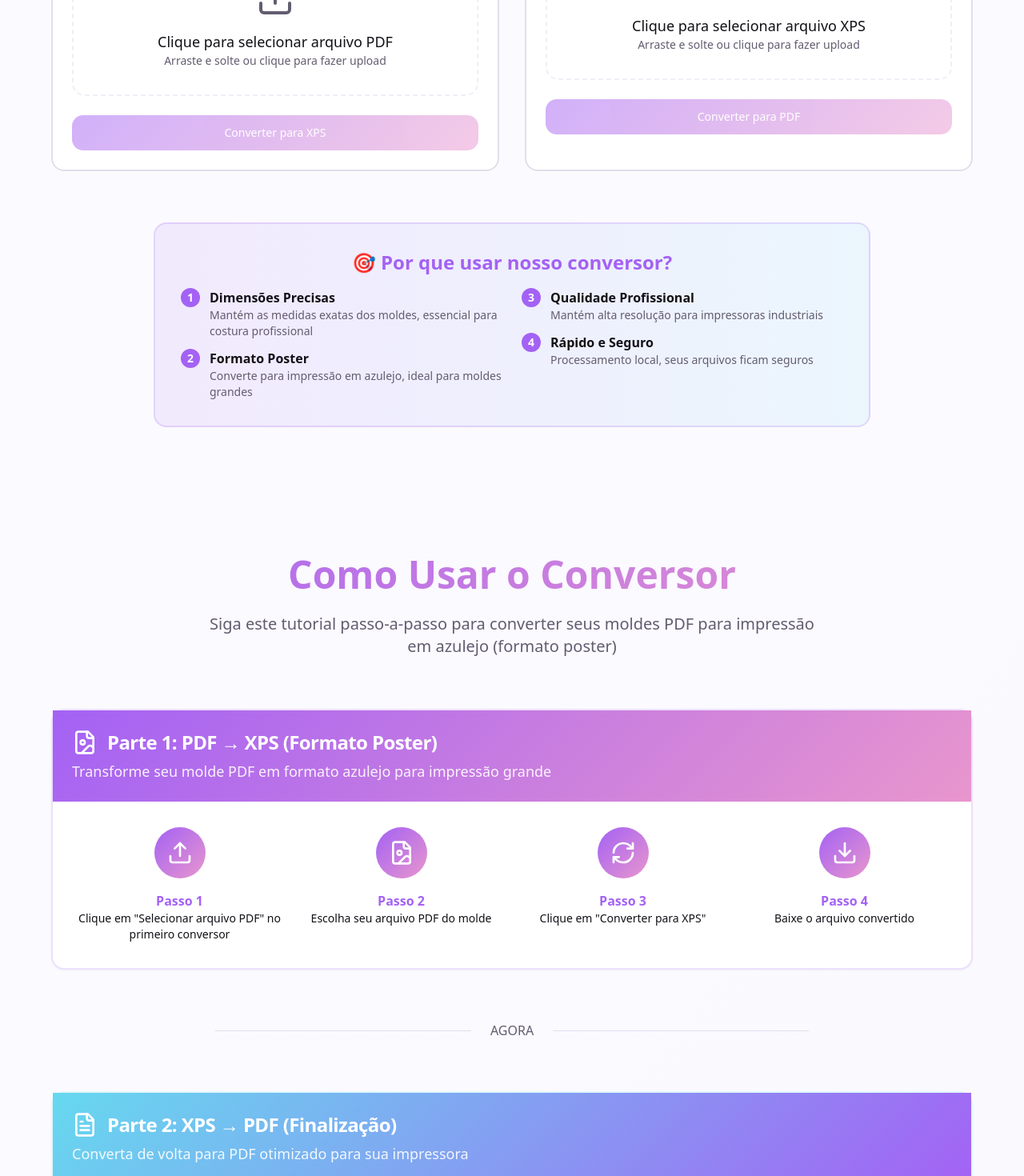
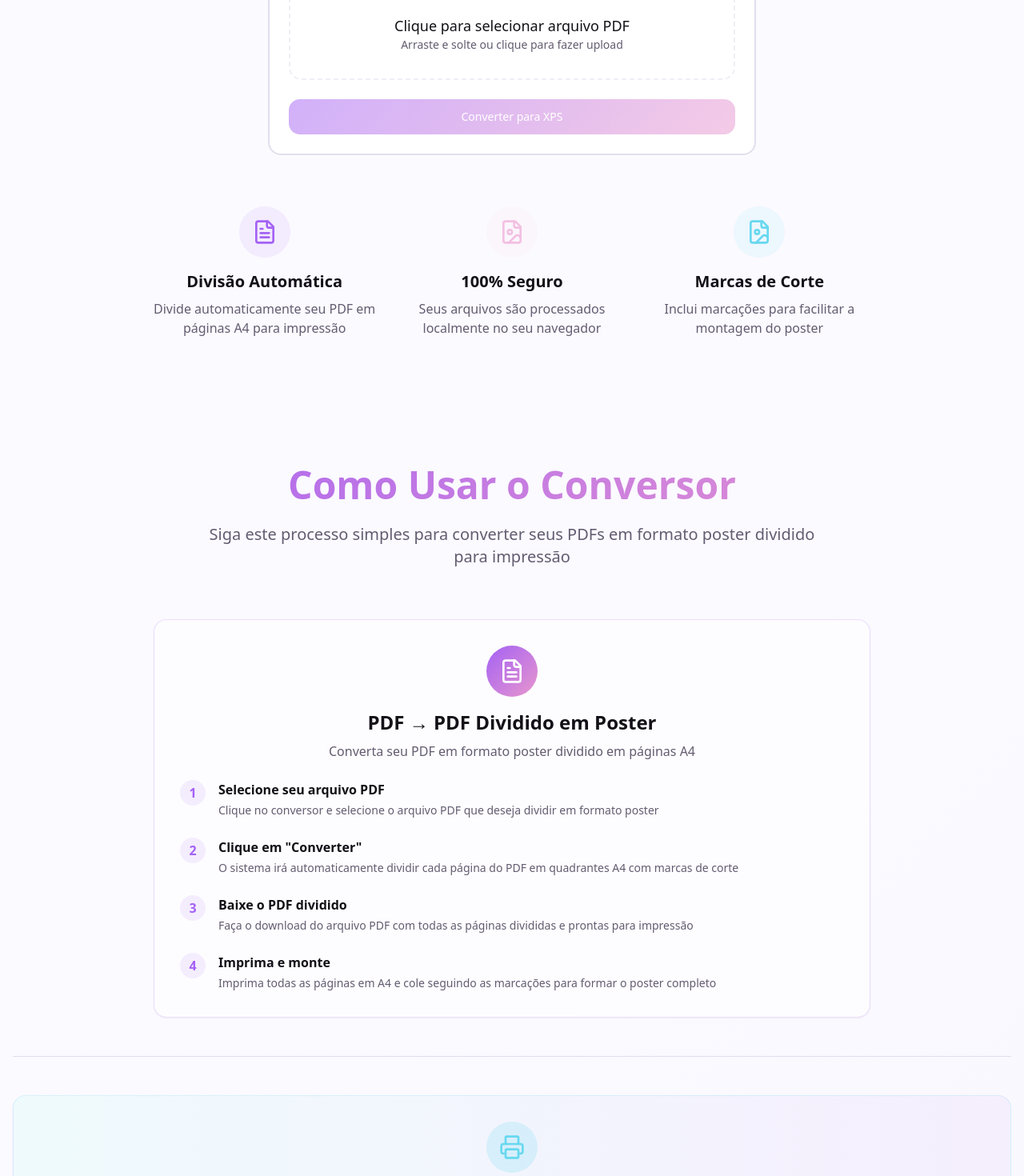
Before and after one commit to falldanila-arch/convertermoldesa4, a React (Vite) app: page / in a window 1280 px wide. Shown: the part 1280-2750 px from the top of the page at 80% size. Built offline with nearby package versions, Linux system fonts and the light colour scheme.

Commit message:
Fix: Correct PDF poster division
Remove XPS to PDF converter and update PDF to poster converter. Rename the converter and tutorial to reflect the new functionality: "PDF to Poster PDF for Patterns and Posters". Ensure the entire PDF is divided correctly.

```diff
--- a/src/components/FileConverter.tsx
+++ b/src/components/FileConverter.tsx
@@ -61,13 +61,9 @@ export const FileConverter = ({
       if (fromFormat === "PDF" && toFormat === "XPS") {
         convertedBlob = await PDFConverter.convertPdfToXpsFormat(file);
         setConvertedFileName(`${baseFileName}_poster.pdf`);
-        toast.success("PDF convertido para formato poster com sucesso!");
-      } else if (fromFormat === "XPS" && toFormat === "PDF") {
-        convertedBlob = await PDFConverter.convertXpsToPdf(file);
-        setConvertedFileName(`${baseFileName}_final.pdf`);
-        toast.success("Arquivo convertido para PDF final com sucesso!");
+        toast.success("PDF convertido para formato poster dividido com sucesso!");
       } else {
-        throw new Error("Conversão não suportada");
+        throw new Error("Formato de conversão não suportado");
       }
 
       setConvertedFile(convertedBlob);
--- a/src/components/TutorialSection.tsx
+++ b/src/components/TutorialSection.tsx
@@ -1,6 +1,6 @@
-import { Card, CardContent, CardDescription, CardHeader, CardTitle } from "@/components/ui/card";
+import { Card } from "@/components/ui/card";
 import { Separator } from "@/components/ui/separator";
-import { Upload, Download, RefreshCw, Printer, FileImage, FileText } from "lucide-react";
+import { Upload, FileText, Printer } from "lucide-react";
 
 export const TutorialSection = () => {
   return (
@@ -11,179 +11,132 @@ export const TutorialSection = () => {
             Como Usar o Conversor
           </h2>
           <p className="text-xl text-muted-foreground max-w-3xl mx-auto">
-            Siga este tutorial passo-a-passo para converter seus moldes PDF para impressão em azulejo (formato poster)
+            Siga este processo simples para converter seus PDFs em formato poster dividido para impressão
           </p>
         </div>
 
-        {/* Processo PDF para XPS */}
-        <div className="max-w-6xl mx-auto mb-16">
-          <Card className="shadow-elegant border-2 border-primary/20">
-            <CardHeader className="bg-gradient-primary text-white">
-              <CardTitle className="flex items-center gap-3 text-2xl">
-                <FileImage className="h-8 w-8" />
-                Parte 1: PDF → XPS (Formato Poster)
-              </CardTitle>
-              <CardDescription className="text-white/90 text-lg">
-                Transforme seu molde PDF em formato azulejo para impressão grande
-              </CardDescription>
-            </CardHeader>
-            <CardContent className="p-8">
-              <div className="grid grid-cols-1 md:grid-cols-2 lg:grid-cols-4 gap-6">
-                <div className="text-center space-y-4">
-                  <div className="w-16 h-16 bg-gradient-primary rounded-full flex items-center justify-center mx-auto">
-                    <Upload className="h-8 w-8 text-white" />
+        <div className="max-w-4xl mx-auto">
+          {/* Processo Único - PDF para Poster */}
+          <Card className="p-8 bg-card/50 backdrop-blur-sm border-primary/20">
+            <div className="text-center mb-6">
+              <div className="w-16 h-16 bg-gradient-primary rounded-full flex items-center justify-center mx-auto mb-4">
+                <FileText className="w-8 h-8 text-white" />
+              </div>
+              <h3 className="text-2xl font-bold text-foreground mb-2">
+                PDF → PDF Dividido em Poster
+              </h3>
+              <p className="text-muted-foreground">
+                Converta seu PDF em formato poster dividido em páginas A4
+              </p>
+            </div>
+
+            <div className="space-y-6">
+              <div className="flex items-start gap-4">
+                <div className="w-8 h-8 bg-primary/10 rounded-full flex items-center justify-center flex-shrink-0">
+                  <span className="text-primary font-semibold">1</span>
                 </div>
                 <div>
-                    <h4 className="font-bold text-primary">Passo 1</h4>
-                    <p className="text-sm">Clique em "Selecionar arquivo PDF" no primeiro conversor</p>
+                  <h4 className="font-semibold text-foreground mb-1">Selecione seu arquivo PDF</h4>
+                  <p className="text-sm text-muted-foreground">
+                    Clique no conversor e selecione o arquivo PDF que deseja dividir em formato poster
+                  </p>
                 </div>
               </div>
 
-                <div className="text-center space-y-4">
-                  <div className="w-16 h-16 bg-gradient-primary rounded-full flex items-center justify-center mx-auto">
-                    <FileImage className="h-8 w-8 text-white" />
+              <div className="flex items-start gap-4">
+                <div className="w-8 h-8 bg-primary/10 rounded-full flex items-center justify-center flex-shrink-0">
+                  <span className="text-primary font-semibold">2</span>
                 </div>
                 <div>
-                    <h4 className="font-bold text-primary">Passo 2</h4>
-                    <p className="text-sm">Escolha seu arquivo PDF do molde</p>
+                  <h4 className="font-semibold text-foreground mb-1">Clique em "Converter"</h4>
+                  <p className="text-sm text-muted-foreground">
+                    O sistema irá automaticamente dividir cada página do PDF em quadrantes A4 com marcas de corte
+                  </p>
                 </div>
               </div>
 
-                <div className="text-center space-y-4">
-                  <div className="w-16 h-16 bg-gradient-primary rounded-full flex items-center justify-center mx-auto">
-                    <RefreshCw className="h-8 w-8 text-white" />
+              <div className="flex items-start gap-4">
+                <div className="w-8 h-8 bg-primary/10 rounded-full flex items-center justify-center flex-shrink-0">
+                  <span className="text-primary font-semibold">3</span>
                 </div>
                 <div>
-                    <h4 className="font-bold text-primary">Passo 3</h4>
-                    <p className="text-sm">Clique em "Converter para XPS"</p>
+                  <h4 className="font-semibold text-foreground mb-1">Baixe o PDF dividido</h4>
+                  <p className="text-sm text-muted-foreground">
+                    Faça o download do arquivo PDF com todas as páginas divididas e prontas para impressão
+                  </p>
                 </div>
               </div>
 
-                <div className="text-center space-y-4">
-                  <div className="w-16 h-16 bg-gradient-primary rounded-full flex items-center justify-center mx-auto">
-                    <Download className="h-8 w-8 text-white" />
+              <div className="flex items-start gap-4">
+                <div className="w-8 h-8 bg-primary/10 rounded-full flex items-center justify-center flex-shrink-0">
+                  <span className="text-primary font-semibold">4</span>
                 </div>
                 <div>
-                    <h4 className="font-bold text-primary">Passo 4</h4>
-                    <p className="text-sm">Baixe o arquivo convertido</p>
+                  <h4 className="font-semibold text-foreground mb-1">Imprima e monte</h4>
+                  <p className="text-sm text-muted-foreground">
+                    Imprima todas as páginas em A4 e cole seguindo as marcações para formar o poster completo
+                  </p>
                 </div>
               </div>
             </div>
-            </CardContent>
           </Card>
         </div>
 
-        {/* Separator */}
-        <div className="flex items-center justify-center mb-16">
-          <Separator className="flex-1 max-w-xs" />
-          <span className="mx-6 text-muted-foreground font-medium">AGORA</span>
-          <Separator className="flex-1 max-w-xs" />
+        <Separator className="my-12" />
+
+        {/* Dicas Importantes */}
+        <Card className="p-8 bg-gradient-to-r from-accent/10 to-primary/10 border-accent/20">
+          <div className="text-center mb-6">
+            <div className="w-16 h-16 bg-accent/20 rounded-full flex items-center justify-center mx-auto mb-4">
+              <Printer className="w-8 h-8 text-accent" />
+            </div>
+            <h3 className="text-2xl font-bold text-foreground mb-2">
+              Dicas para Impressão em Formato Poster
+            </h3>
           </div>
 
-        {/* Processo XPS para PDF */}
-        <div className="max-w-6xl mx-auto mb-16">
-          <Card className="shadow-elegant border-2 border-accent/20">
-            <CardHeader className="bg-gradient-secondary text-white">
-              <CardTitle className="flex items-center gap-3 text-2xl">
-                <FileText className="h-8 w-8" />
-                Parte 2: XPS → PDF (Finalização)
-              </CardTitle>
-              <CardDescription className="text-white/90 text-lg">
-                Converta de volta para PDF otimizado para sua impressora
-              </CardDescription>
-            </CardHeader>
-            <CardContent className="p-8">
-              <div className="grid grid-cols-1 md:grid-cols-2 lg:grid-cols-4 gap-6">
-                <div className="text-center space-y-4">
-                  <div className="w-16 h-16 bg-gradient-secondary rounded-full flex items-center justify-center mx-auto">
-                    <Upload className="h-8 w-8 text-white" />
-                  </div>
+          <div className="grid md:grid-cols-2 gap-6 max-w-4xl mx-auto">
+            <div className="flex items-start gap-3">
+              <Upload className="w-5 h-5 text-accent flex-shrink-0 mt-1" />
               <div>
-                    <h4 className="font-bold text-accent">Passo 1</h4>
-                    <p className="text-sm">Use o arquivo XPS baixado na etapa anterior</p>
+                <h4 className="font-semibold text-foreground mb-1">Configuração da Impressora</h4>
+                <p className="text-sm text-muted-foreground">
+                  Configure sua impressora para imprimir em tamanho real (100%) sem ajuste automático
+                </p>
               </div>
             </div>
 
-                <div className="text-center space-y-4">
-                  <div className="w-16 h-16 bg-gradient-secondary rounded-full flex items-center justify-center mx-auto">
-                    <FileText className="h-8 w-8 text-white" />
-                  </div>
+            <div className="flex items-start gap-3">
+              <Upload className="w-5 h-5 text-accent flex-shrink-0 mt-1" />
               <div>
-                    <h4 className="font-bold text-accent">Passo 2</h4>
-                    <p className="text-sm">Faça upload no segundo conversor (XPS → PDF)</p>
+                <h4 className="font-semibold text-foreground mb-1">Marcações de Orientação</h4>
+                <p className="text-sm text-muted-foreground">
+                  Cada página tem informações sobre qual página original e posição na montagem
+                </p>
               </div>
             </div>
 
-                <div className="text-center space-y-4">
-                  <div className="w-16 h-16 bg-gradient-secondary rounded-full flex items-center justify-center mx-auto">
-                    <RefreshCw className="h-8 w-8 text-white" />
-                  </div>
+            <div className="flex items-start gap-3">
+              <Upload className="w-5 h-5 text-accent flex-shrink-0 mt-1" />
               <div>
-                    <h4 className="font-bold text-accent">Passo 3</h4>
-                    <p className="text-sm">Clique em "Converter para PDF"</p>
+                <h4 className="font-semibold text-foreground mb-1">Montagem Sequencial</h4>
+                <p className="text-sm text-muted-foreground">
+                  Monte seguindo as marcações "Linha X, Coluna Y" para formar o poster completo
+                </p>
               </div>
             </div>
 
-                <div className="text-center space-y-4">
-                  <div className="w-16 h-16 bg-gradient-secondary rounded-full flex items-center justify-center mx-auto">
-                    <Printer className="h-8 w-8 text-white" />
-                  </div>
+            <div className="flex items-start gap-3">
+              <Upload className="w-5 h-5 text-accent flex-shrink-0 mt-1" />
               <div>
-                    <h4 className="font-bold text-accent">Passo 4</h4>
-                    <p className="text-sm">Baixe e imprima seu molde!</p>
+                <h4 className="font-semibold text-foreground mb-1">Marcas de Corte</h4>
+                <p className="text-sm text-muted-foreground">
+                  Use as marcas de corte nas bordas para alinhamento perfeito na montagem
+                </p>
               </div>
             </div>
           </div>
-            </CardContent>
         </Card>
-        </div>
-
-        {/* Dicas importantes */}
-        <div className="max-w-4xl mx-auto">
-          <Card className="bg-gradient-to-r from-primary/5 to-accent/5 border-2 border-primary/20">
-            <CardHeader>
-              <CardTitle className="text-2xl text-center text-primary">
-                💡 Dicas Importantes
-              </CardTitle>
-            </CardHeader>
-            <CardContent>
-              <div className="grid grid-cols-1 md:grid-cols-2 gap-6">
-                <div className="space-y-4">
-                  <div className="flex items-start gap-3">
-                    <span className="flex-shrink-0 w-6 h-6 bg-primary text-white rounded-full flex items-center justify-center text-sm font-bold">!</span>
-                    <div>
-                      <p className="font-semibold text-primary">Formato Azulejo</p>
-                      <p className="text-sm text-muted-foreground">O XPS divide cada página em 4 partes para impressão em folhas A4</p>
-                    </div>
-                  </div>
-                  <div className="flex items-start gap-3">
-                    <span className="flex-shrink-0 w-6 h-6 bg-primary text-white rounded-full flex items-center justify-center text-sm font-bold">✓</span>
-                    <div>
-                      <p className="font-semibold text-primary">Qualidade</p>
-                      <p className="text-sm text-muted-foreground">Mantém resolução alta para impressão profissional</p>
-                    </div>
-                  </div>
-                </div>
-                <div className="space-y-4">
-                  <div className="flex items-start gap-3">
-                    <span className="flex-shrink-0 w-6 h-6 bg-primary text-white rounded-full flex items-center justify-center text-sm font-bold">📏</span>
-                    <div>
-                      <p className="font-semibold text-primary">Medidas Exatas</p>
-                      <p className="text-sm text-muted-foreground">Cole as partes com precisão para manter dimensões</p>
-                    </div>
-                  </div>
-                  <div className="flex items-start gap-3">
-                    <span className="flex-shrink-0 w-6 h-6 bg-primary text-white rounded-full flex items-center justify-center text-sm font-bold">🖨️</span>
-                    <div>
-                      <p className="font-semibold text-primary">Impressão</p>
-                      <p className="text-sm text-muted-foreground">Configure sua impressora para 100% sem ajuste de escala</p>
-                    </div>
-                  </div>
-                </div>
-              </div>
-            </CardContent>
-          </Card>
-        </div>
       </div>
     </section>
   );
--- a/src/pages/Index.tsx
+++ b/src/pages/Index.tsx
@@ -15,72 +15,53 @@ const Index = () => {
         <div className="container mx-auto px-4">
           <div className="text-center mb-16">
             <h2 className="text-4xl md:text-5xl font-bold mb-6 bg-gradient-primary bg-clip-text text-transparent">
-              Conversores Profissionais
+              Conversor Profissional
             </h2>
-            <p className="text-xl text-muted-foreground max-w-3xl mx-auto">
-              Converta seus arquivos entre PDF e XPS com qualidade profissional.
-              Ideal para moldes de costura que precisam manter dimensões exatas na impressão.
+            <p className="text-lg text-muted-foreground mb-8">
+              Transforme seus arquivos PDF em formato poster dividido em páginas A4 para impressão.
+              Perfeito para moldes de costura, pôsteres e projetos de sublimação em grande formato.
             </p>
           </div>
 
-          <div className="grid grid-cols-1 lg:grid-cols-2 gap-8 max-w-6xl mx-auto">
+          <div className="flex justify-center max-w-4xl mx-auto">
             <FileConverter
-              title="PDF para XPS (Poster)"
-              description="Converta PDFs para XPS em formato poster, ideal para impressão em grandes dimensões"
+              title="PDF para PDF Dividido em Poster"
+              description="Converta seu PDF em formato poster dividido em páginas A4 para moldes e posteres"
               fromFormat="PDF"
               toFormat="XPS"
-              icon={<FileImage className="h-6 w-6" />}
+              icon={<FileText className="h-6 w-6" />}
               gradientClass="bg-gradient-primary"
-            />
-
-            <FileConverter
-              title="XPS para PDF"
-              description="Converta arquivos XPS de volta para PDF quando necessário"
-              fromFormat="XPS"
-              toFormat="PDF"
-              icon={<FileText className="h-6 w-6" />}
-              gradientClass="bg-gradient-secondary"
             />
           </div>
 
           <div className="mt-16 max-w-4xl mx-auto">
-            <div className="bg-gradient-to-r from-primary/10 to-accent/10 rounded-2xl p-8 border-2 border-primary/20">
-              <h3 className="text-2xl font-bold mb-4 text-center text-primary">
-                🎯 Por que usar nosso conversor?
-              </h3>
-              <div className="grid grid-cols-1 md:grid-cols-2 gap-6">
-                <div className="space-y-3">
-                  <div className="flex items-start gap-3">
-                    <span className="flex-shrink-0 w-6 h-6 bg-primary text-white rounded-full flex items-center justify-center text-sm font-bold">1</span>
-                    <div>
-                      <p className="font-semibold">Dimensões Precisas</p>
-                      <p className="text-sm text-muted-foreground">Mantém as medidas exatas dos moldes, essencial para costura profissional</p>
-                    </div>
-                  </div>
-                  <div className="flex items-start gap-3">
-                    <span className="flex-shrink-0 w-6 h-6 bg-primary text-white rounded-full flex items-center justify-center text-sm font-bold">2</span>
-                    <div>
-                      <p className="font-semibold">Formato Poster</p>
-                      <p className="text-sm text-muted-foreground">Converte para impressão em azulejo, ideal para moldes grandes</p>
-                    </div>
-                  </div>
+            <div className="grid md:grid-cols-3 gap-8 max-w-4xl mx-auto">
+              <div className="text-center">
+                <div className="w-16 h-16 bg-primary/10 rounded-full flex items-center justify-center mx-auto mb-4">
+                  <FileText className="w-8 h-8 text-primary" />
                 </div>
-                <div className="space-y-3">
-                  <div className="flex items-start gap-3">
-                    <span className="flex-shrink-0 w-6 h-6 bg-primary text-white rounded-full flex items-center justify-center text-sm font-bold">3</span>
-                    <div>
-                      <p className="font-semibold">Qualidade Profissional</p>
-                      <p className="text-sm text-muted-foreground">Mantém alta resolução para impressoras industriais</p>
-                    </div>
-                  </div>
-                  <div className="flex items-start gap-3">
-                    <span className="flex-shrink-0 w-6 h-6 bg-primary text-white rounded-full flex items-center justify-center text-sm font-bold">4</span>
-                    <div>
-                      <p className="font-semibold">Rápido e Seguro</p>
-                      <p className="text-sm text-muted-foreground">Processamento local, seus arquivos ficam seguros</p>
-                    </div>
-                  </div>
+                <h3 className="text-xl font-semibold mb-2">Divisão Automática</h3>
+                <p className="text-muted-foreground">
+                  Divide automaticamente seu PDF em páginas A4 para impressão
+                </p>
+              </div>
+              <div className="text-center">
+                <div className="w-16 h-16 bg-secondary/10 rounded-full flex items-center justify-center mx-auto mb-4">
+                  <FileImage className="w-8 h-8 text-secondary" />
                 </div>
+                <h3 className="text-xl font-semibold mb-2">100% Seguro</h3>
+                <p className="text-muted-foreground">
+                  Seus arquivos são processados localmente no seu navegador
+                </p>
+              </div>
+              <div className="text-center">
+                <div className="w-16 h-16 bg-accent/10 rounded-full flex items-center justify-center mx-auto mb-4">
+                  <FileImage className="w-8 h-8 text-accent" />
+                </div>
+                <h3 className="text-xl font-semibold mb-2">Marcas de Corte</h3>
+                <p className="text-muted-foreground">
+                  Inclui marcações para facilitar a montagem do poster
+                </p>
               </div>
             </div>
           </div>
```
Also changed, not shown: src/lib/pdfConverter.ts (+31 -72 lines). Lines whose indentation alone changed are shown as unchanged.
